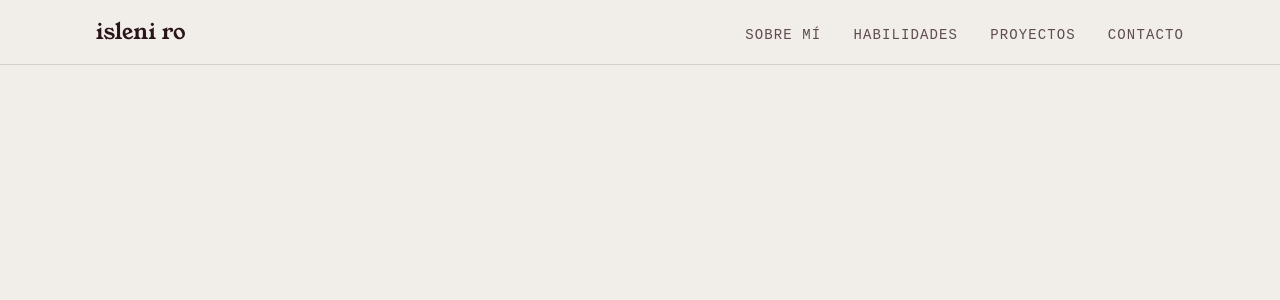
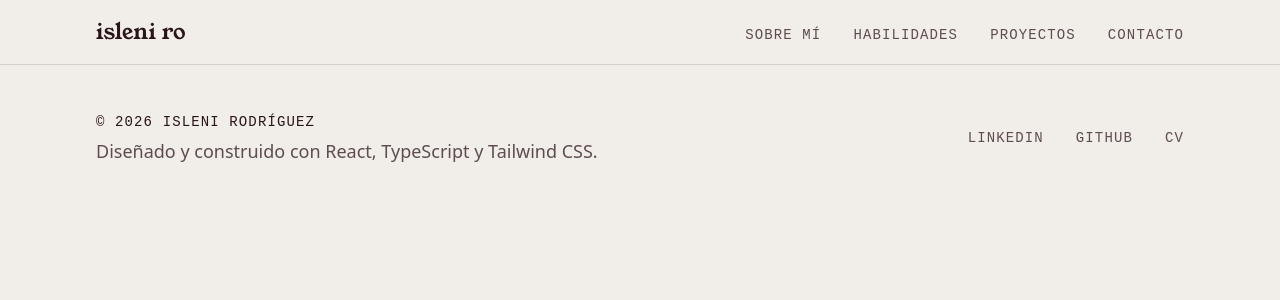
Before and after one commit to rodriguez-ohm/mi-portafolio, a React (Vite) app: page / in a window 1280 px wide. Shown: the top 300 px of the page. Built offline with nearby package versions, Linux system fonts and the light colour scheme; a web font is replaced by a local one.

Commit message:
feat: mount footer in app layout

```diff
--- a/src/App.tsx
+++ b/src/App.tsx
@@ -1,3 +1,4 @@
+import Footer from './components/layout/Footer'
 import Navbar from './components/layout/Navbar'
 
 function App() {
@@ -5,6 +6,7 @@ function App() {
     <>
       <Navbar />
       <main className="pt-16"></main>
+      <Footer />
     </>
   )
 }
```
